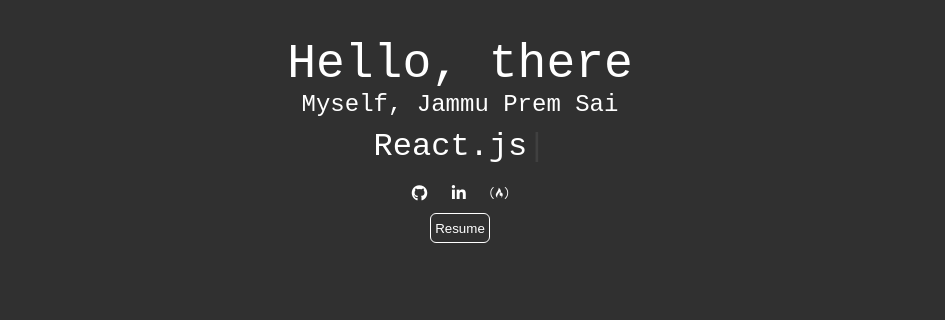
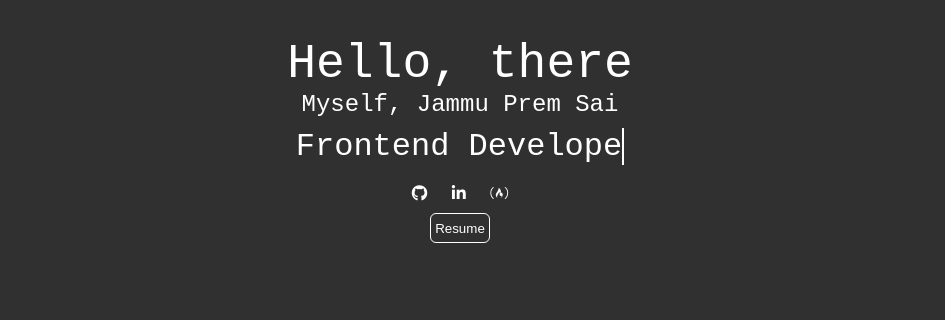
Before and after one commit to Jpremsai/My-Portfolio, a plain HTML site: page index.html in a window 1280 px wide. Shown: the part 117-437 px from the top of the page, 0-945 px from the left. Drawn offline with nearby package versions, Linux system fonts and the light colour scheme; grey boxes are pictures that could not be loaded.

Commit message:
My personal site

```diff
--- a/index.css
+++ b/index.css
@@ -127,8 +127,8 @@ img{
     font-family: monospace;
     padding: 10px;
 }
-.typed-cursor{
- font-size: 2rem;
+.txt{
+ border-right: 2px solid white;
 }
 .social{
     text-align: center;
--- a/index.html
+++ b/index.html
@@ -31,7 +31,7 @@
                 Myself, Jammu Prem Sai
             </p>
             <div class="typer">
-                <p><span id="type"></span></p>
+                <p><span id="type" data-wait = '2000' data-words='["Frontend Developer", "React.js", "HTML & CSS", "JavaScript"]' ></span></p>
             </div>
             <div class="social">
                 <p><a href="https://www.github.com/Jpremsai" target="_blank"><i class="fa-brands fa-github"></i></a></p>
@@ -106,28 +106,6 @@
             </form>
         </div>
     </footer>
-    <script src="./portfolio.js"></script>
-    <script src="https://cdn.jsdelivr.net/npm/typed.js@2.0.12"></script>
-    <script>
-        var typed = new Typed('#type', {
-  strings:['Frontend Developer', 'React.js', 'HTML', 'CSS', "JavaScript Lover"],
-  typeSpeed: 50,
-  backSpeed: 100,
-  loop: true
-})
-
-function myFunction() {
-    var x = document.getElementById('nav');
-    var y = document.getElementsByClassName('icon')[0]
-    console.log(x)
-    if (x.className === "nav-bar") {
-      x.className +=' responsive'
-      y.innerHTML = '<i class="far fa-times-square"></i>'
-    } else {
-      x.className = "nav-bar";
-      y.innerHTML = '<i class="fa fa-bars"></i>'
-    }
-}
-    </script>
+    <script src="./index.js"></script>
 </body>
 </html>
--- /dev/null
+++ b/index.js
@@ -0,0 +1,59 @@
+function myFunction() {
+    var x = document.getElementById('nav');
+    var y = document.getElementsByClassName('icon')[0]
+    console.log(x)
+    if (x.className === "nav-bar") {
+      x.className +=' responsive'
+      y.innerHTML = '<i class="far fa-times-square"></i>'
+    } else {
+      x.className = "nav-bar";
+      y.innerHTML = '<i class="fa fa-bars"></i>'
+    }
+    }
+
+  class TypeWriter {
+    constructor(txtEle, words, wait = 3000){
+        this.txtEle = txtEle;
+        this.words = words;
+        this.txt = '';
+        this.wordIndex = 0;
+        this.wait = parseInt(wait, 10);
+        this.type();
+        this.isDel = false;
+    }
+    type(){
+    const index = this.wordIndex % this.words.length;
+    const fullTxt = this.words[index]
+    if(this.isDel){
+        this.txt = fullTxt.substring(0, this.txt.length - 1)
+    } else {
+        this.txt = fullTxt.substring(0, this.txt.length + 1)
+    }
+
+    this.txtEle.innerHTML = `<span class='txt'>${this.txt}</span>`
+
+    let typeSpeed = 300;
+    if(this.isDel){
+        typeSpeed /= 2;
+    }
+    if(!this.isDel && this.txt === fullTxt){
+        typeSpeed = this.wait;
+        this.isDel = true;
+    } else if (this.isDel && this.txt === ''){
+        this.isDel = false;
+        this.wordIndex++;
+        typeSpeed = 500;
+    }
+
+    setTimeout(() => this.type(), typeSpeed)
+   }
+   }
+
+   document.addEventListener('DOMContentLoaded', init);
+
+   function init(){
+    const txtEle = document.querySelector('#type');
+    const words = JSON.parse(txtEle.getAttribute('data-words'));
+    const wait = txtEle.getAttribute('data-wait')
+    new TypeWriter(txtEle, words, wait)
+}
```
